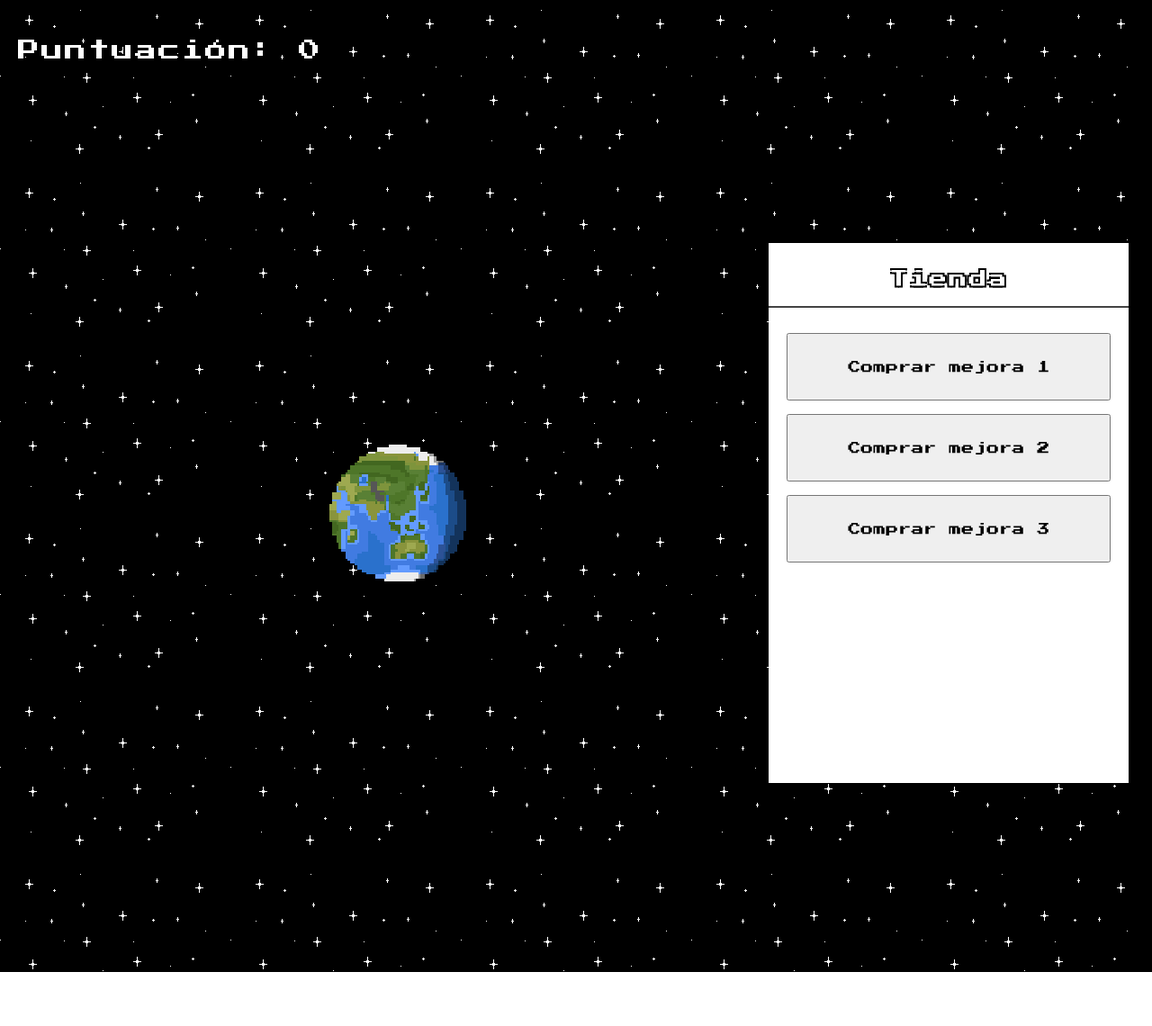
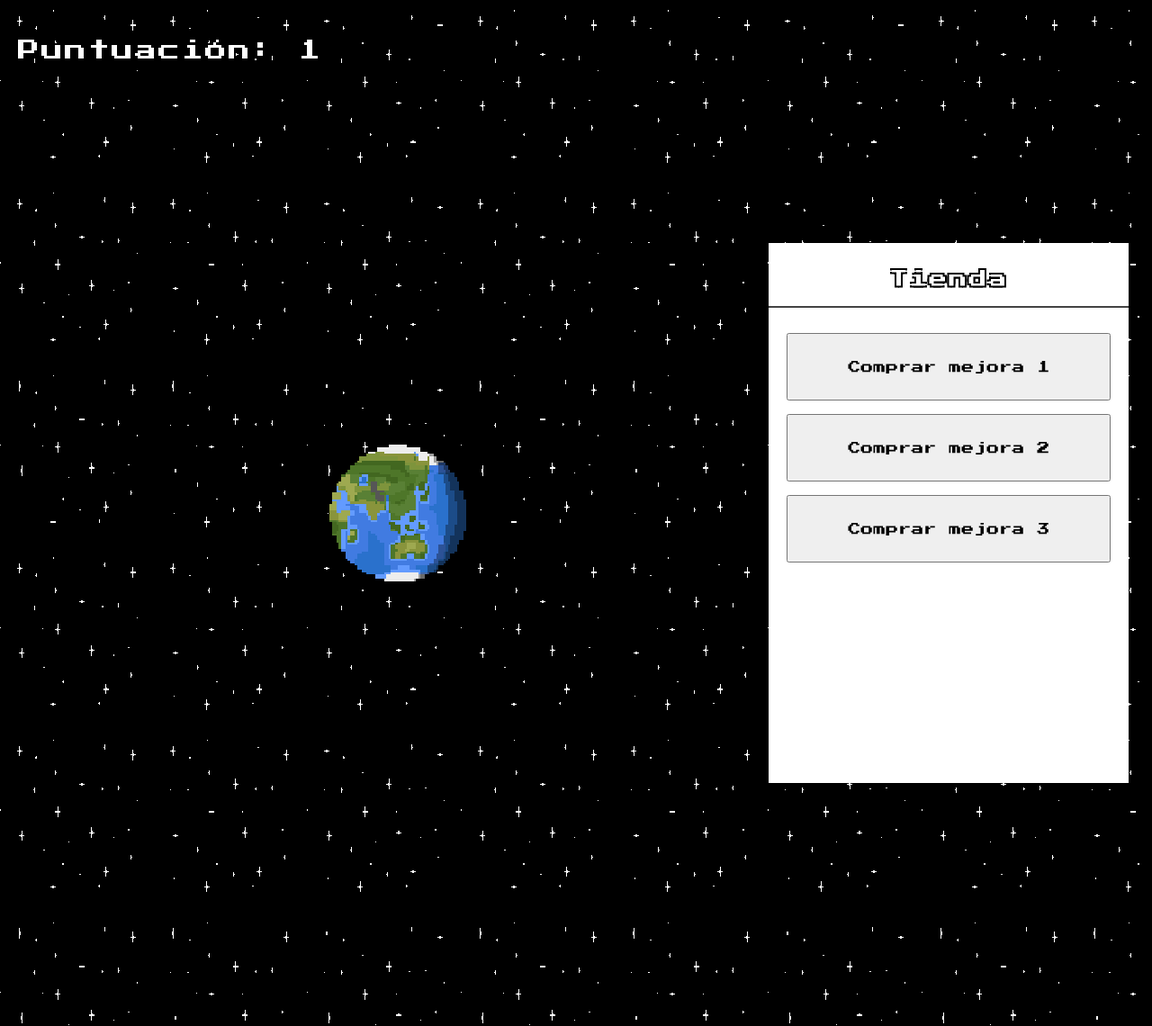
Before and after one commit to ShanonName/EcoClicker, a Django app: page / in a window 1280 px wide; the page is wider, and only the part inside the window is pictured. Shown: that part at 90% size. Run offline with Django 5.2, Linux system fonts and the light colour scheme; tables that the repository leaves empty hold one stand-in row (values such as "Sample post").

Commit message:
Update Files and prepare the proyect
Borramos archivos inservibles y actualizamos otros para preparar  el proyecto para que se pueda trabajar en equipo

```diff
--- /dev/null
+++ b/requeriments.txt
@@ -0,0 +1,4 @@
+asgiref==3.10.0
+Django==5.2.7
+sqlparse==0.5.3
+tzdata==2025.2
--- a/static/css/main-game.css
+++ b/static/css/main-game.css
@@ -33,8 +33,8 @@ canvas {
 }
 
 #bg {
-    width: 1920px;
-    height: 1080px;
+    width: 100%;
+    height: 100%;
     position: fixed;
     top: 0;
     left: 0;
```
Also changed, not shown: README.md, db.sqlite3 (deleted), 1 other file.
